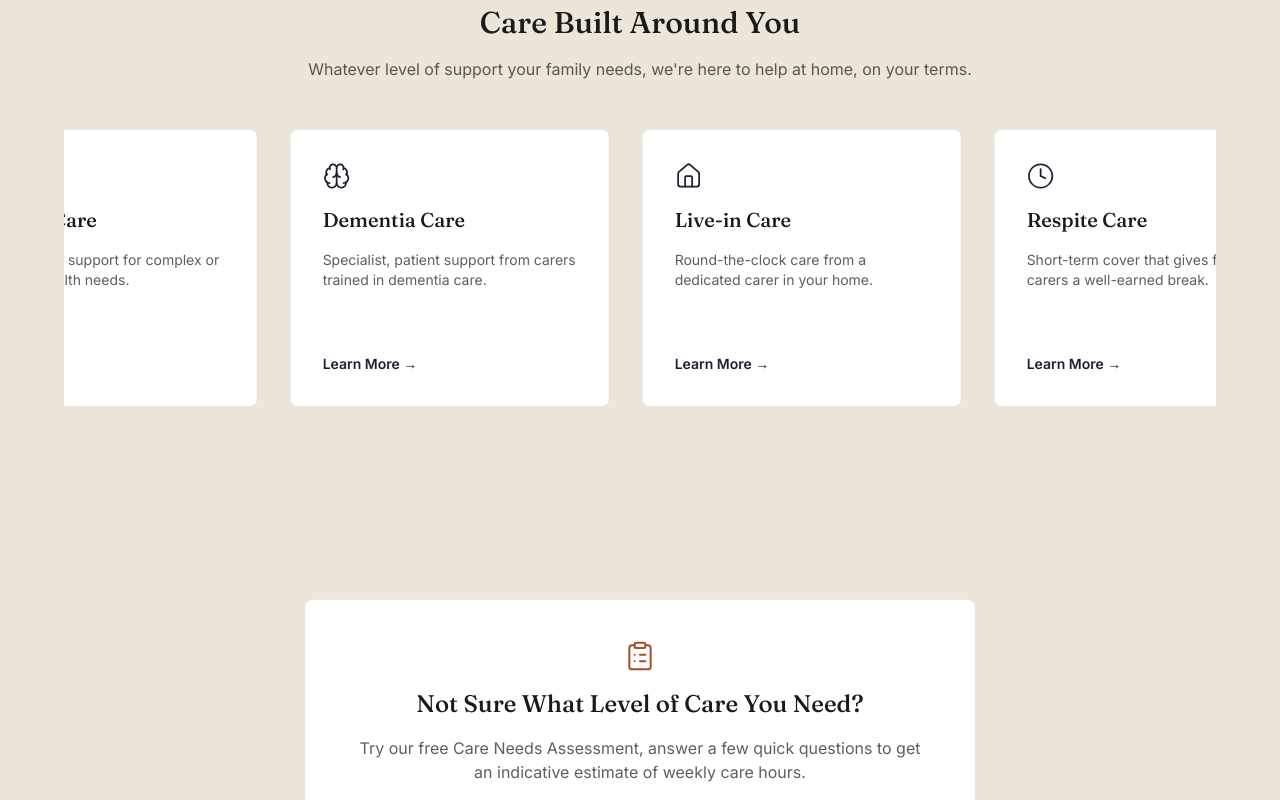
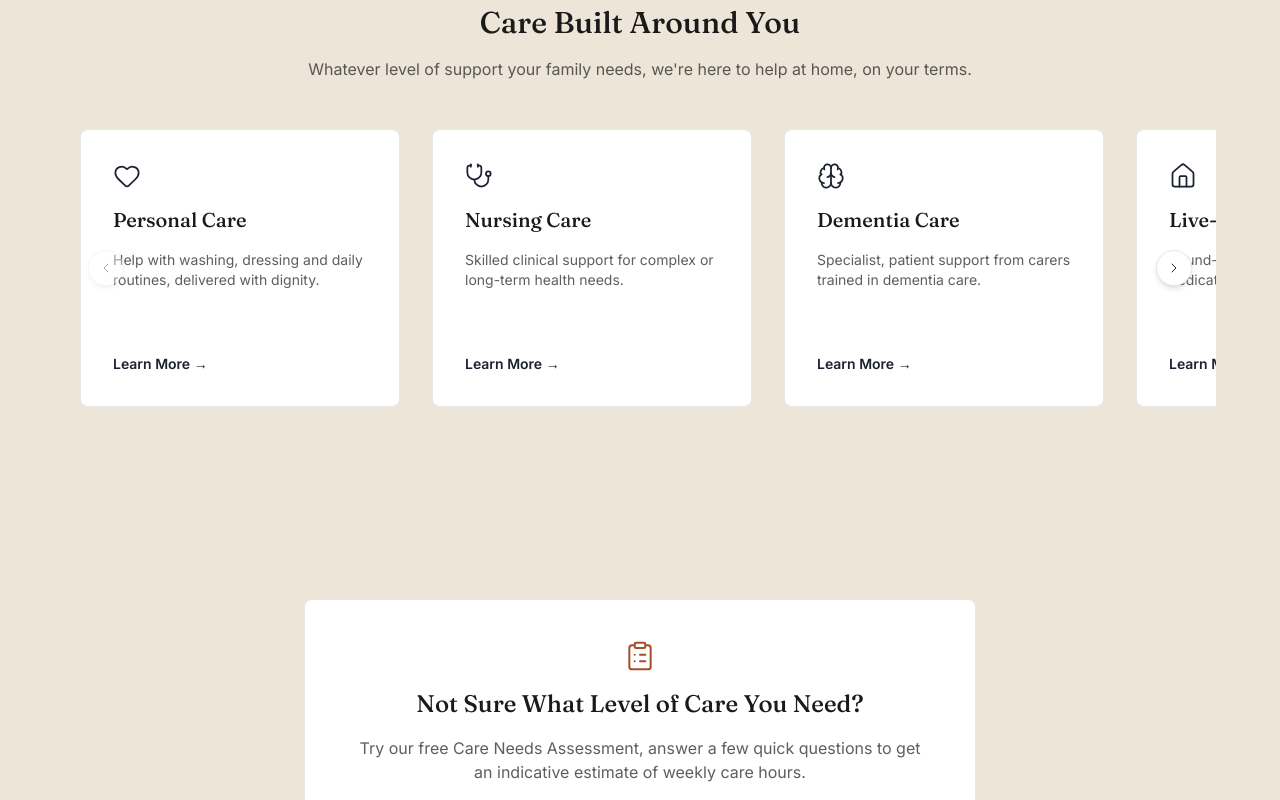
Before and after one commit to dfawole/senior-health-care-website, a Next.js app: page / in a window 1280 px wide. Shown: the part 980-1780 px from the top of the page. Built offline with nearby package versions, Linux system fonts and the light colour scheme.

Commit message:
Making the homepage carousels manual instead of auto-scrolling

```diff
--- a/app/globals.css
+++ b/app/globals.css
@@ -70,20 +70,17 @@ body {
   animation: gentle-bounce 2s ease-in-out infinite;
 }
 
-/* The track renders two back-to-back copies of the same card set (see
-   ServicesMarquee.tsx), so translating exactly -50% moves precisely one
-   full set-width — the loop point is invisible. */
-@keyframes marquee {
-  from {
-    transform: translateX(0);
-  }
-  to {
-    transform: translateX(-50%);
-  }
+/* Hides the native scrollbar on the manually-navigated services carousel
+   (ServicesCarousel.tsx) — arrow buttons are the intended scroll
+   affordance; native drag/swipe/wheel scrolling still works underneath,
+   this only hides the bar itself. */
+.no-scrollbar {
+  scrollbar-width: none;
+  -ms-overflow-style: none;
 }
 
-.animate-marquee {
-  animation: marquee 36s linear infinite;
+.no-scrollbar::-webkit-scrollbar {
+  display: none;
 }
 
 /* Global kill-switch for CSS-driven transitions/animations (hover states,
--- a/app/page.tsx
+++ b/app/page.tsx
@@ -3,7 +3,7 @@ import type { Metadata } from "next";
 import Hero from "@/components/Hero";
 import TrustRow from "@/components/TrustRow";
 import Section from "@/components/Section";
-import ServicesMarquee from "@/components/ServicesMarquee";
+import ServicesCarousel from "@/components/ServicesCarousel";
 import CTAButton from "@/components/CTAButton";
 import WhyChooseUs from "@/components/WhyChooseUs";
 import StatsRow from "@/components/StatsRow";
@@ -33,7 +33,11 @@ export default function HomePage() {
         title={homeContent.services.title}
         description={homeContent.services.description}
       >
-        <ServicesMarquee items={homeContent.services.items} />
+        <ServicesCarousel
+          items={homeContent.services.items}
+          scrollLeftLabel={homeContent.services.scrollLeftLabel}
+          scrollRightLabel={homeContent.services.scrollRightLabel}
+        />
       </Section>
       <Section>
         <div className="border-primary/10 mx-auto flex max-w-2xl flex-col items-center gap-4 rounded-lg border bg-white p-10 text-center">
--- a/components/Header.tsx
+++ b/components/Header.tsx
@@ -37,7 +37,7 @@ export default function Header() {
             independent of the nav column's own max-width/centering below —
             it stays put at left-6 no matter how that column is adjusted. */}
         <div className="absolute top-1/2 left-6 -translate-y-1/2">
-          <Logo />
+          <Logo hideWordmarkBelowSm />
         </div>
 
         {/* Nav + right-cluster live inside the same mx-auto max-w-6xl
@@ -152,7 +152,6 @@ export default function Header() {
                 </svg>
               </button>
             </div>
-
           </div>
         </div>
       </div>
--- a/components/Logo.tsx
+++ b/components/Logo.tsx
@@ -5,9 +5,17 @@ import { siteContent } from "@/content/site";
 type LogoProps = {
   /** "dark" = wordmark text for light backgrounds (header). "light" = wordmark text for the dark navy background (footer). */
   variant?: "dark" | "light";
+  /** Collapse to icon-only below the `sm` breakpoint. Use where the logo
+   * shares a row with other fixed-width elements (the header's phone
+   * number + menu trigger) that would otherwise collide with the full
+   * wordmark on narrow viewports. */
+  hideWordmarkBelowSm?: boolean;
 };
 
-export default function Logo({ variant = "dark" }: LogoProps) {
+export default function Logo({
+  variant = "dark",
+  hideWordmarkBelowSm = false,
+}: LogoProps) {
   const textColor = variant === "dark" ? "text-primary" : "text-white";
 
   return (
@@ -17,7 +25,9 @@ export default function Logo({ variant = "dark" }: LogoProps) {
       className={`inline-flex items-center gap-2 font-serif text-lg font-semibold tracking-wide ${textColor}`}
     >
       <ShcMonogram variant={variant} className="h-9 w-9 shrink-0" />
-      {siteContent.name}
+      <span className={hideWordmarkBelowSm ? "hidden sm:inline" : undefined}>
+        {siteContent.name}
+      </span>
     </Link>
   );
 }
--- /dev/null
+++ b/components/ServicesCarousel.tsx
@@ -0,0 +1,101 @@
+"use client";
+
+import { useEffect, useRef, useState } from "react";
+import { useReducedMotion } from "framer-motion";
+import { ChevronLeft, ChevronRight } from "lucide-react";
+import { Card, type CardItem } from "@/components/CardGrid";
+
+type ServicesCarouselProps = {
+  items: CardItem[];
+  scrollLeftLabel: string;
+  scrollRightLabel: string;
+};
+
+// Card width (w-80, see CardGrid) + the row's gap-8 — how far one click
+// advances, so each click reveals roughly one new card at the edge.
+const SCROLL_STEP = 320 + 32;
+
+const arrowButtonClasses =
+  "border-primary/10 text-primary hover:bg-background absolute top-1/2 z-10 flex h-9 w-9 -translate-y-1/2 items-center justify-center rounded-full border bg-white shadow-md transition-colors disabled:cursor-not-allowed disabled:opacity-40 disabled:hover:bg-white";
+
+/** Manually-navigated row of service cards — no auto-play, so there is no
+ * motion to pause (WCAG 2.2.2 Pause, Stop, Hide doesn't apply to
+ * user-initiated scrolling). Arrow clicks scroll smoothly except under
+ * prefers-reduced-motion, where the same click jumps instantly instead. */
+export default function ServicesCarousel({
+  items,
+  scrollLeftLabel,
+  scrollRightLabel,
+}: ServicesCarouselProps) {
+  const prefersReducedMotion = useReducedMotion();
+  const trackRef = useRef<HTMLDivElement>(null);
+  const [canScrollLeft, setCanScrollLeft] = useState(false);
+  const [canScrollRight, setCanScrollRight] = useState(false);
+
+  useEffect(() => {
+    const track = trackRef.current;
+    if (!track) return;
+
+    function updateScrollState() {
+      if (!track) return;
+      setCanScrollLeft(track.scrollLeft > 1);
+      setCanScrollRight(
+        track.scrollLeft + track.clientWidth < track.scrollWidth - 1,
+      );
+    }
+
+    updateScrollState();
+    track.addEventListener("scroll", updateScrollState);
+    window.addEventListener("resize", updateScrollState);
+    return () => {
+      track.removeEventListener("scroll", updateScrollState);
+      window.removeEventListener("resize", updateScrollState);
+    };
+  }, []);
+
+  function scrollByStep(direction: 1 | -1) {
+    trackRef.current?.scrollBy({
+      left: direction * SCROLL_STEP,
+      behavior: prefersReducedMotion ? "instant" : "smooth",
+    });
+  }
+
+  return (
+    <div className="relative">
+      <div
+        ref={trackRef}
+        className="no-scrollbar -mx-4 flex scroll-px-4 gap-8 overflow-x-auto px-4"
+      >
+        {items.map((item) => (
+          <div key={item.title} className="w-80 shrink-0">
+            <Card item={item} />
+          </div>
+        ))}
+      </div>
+
+      <button
+        type="button"
+        onClick={() => scrollByStep(-1)}
+        disabled={!canScrollLeft}
+        aria-label={scrollLeftLabel}
+        className={`${arrowButtonClasses} left-2`}
+      >
+        <ChevronLeft className="h-4 w-4" strokeWidth={1.5} aria-hidden="true" />
+      </button>
+
+      <button
+        type="button"
+        onClick={() => scrollByStep(1)}
+        disabled={!canScrollRight}
+        aria-label={scrollRightLabel}
+        className={`${arrowButtonClasses} right-2`}
+      >
+        <ChevronRight
+          className="h-4 w-4"
+          strokeWidth={1.5}
+          aria-hidden="true"
+        />
+      </button>
+    </div>
+  );
+}
--- a/components/ServicesMarquee.tsx
+++ /dev/null
@@ -1,37 +0,0 @@
-"use client";
-
-import { useReducedMotion } from "framer-motion";
-import CardGrid, { Card, type CardItem } from "@/components/CardGrid";
-
-type ServicesMarqueeProps = {
-  items: CardItem[];
-};
-
-/** Infinite auto-scrolling row of service cards. Falls back to the plain
- * static CardGrid for prefers-reduced-motion, rather than animating. */
-export default function ServicesMarquee({ items }: ServicesMarqueeProps) {
-  const prefersReducedMotion = useReducedMotion();
-
-  if (prefersReducedMotion) {
-    return <CardGrid items={items} />;
-  }
-
-  return (
-    <div className="group/marquee -mx-4 overflow-hidden">
-      <div className="animate-marquee flex w-max gap-8 px-4 group-focus-within/marquee:[animation-play-state:paused] group-hover/marquee:[animation-play-state:paused]">
-        {[...items, ...items].map((item, index) => {
-          const isDuplicate = index >= items.length;
-          return (
-            <div
-              key={`${item.title}-${index}`}
-              className="w-80 shrink-0"
-              aria-hidden={isDuplicate}
-            >
-              <Card item={item} tabIndex={isDuplicate ? -1 : undefined} />
-            </div>
-          );
-        })}
-      </div>
-    </div>
-  );
-}
--- a/components/TestimonialsCarousel.tsx
+++ b/components/TestimonialsCarousel.tsx
@@ -1,6 +1,6 @@
 "use client";
 
-import { useEffect, useState } from "react";
+import { useState } from "react";
 import { AnimatePresence, motion, useReducedMotion } from "framer-motion";
 import { Star } from "lucide-react";
 
@@ -18,7 +18,6 @@ export type TestimonialItem = {
 
 type TestimonialsCarouselProps = {
   testimonials: TestimonialItem[];
-  intervalMs?: number;
 };
 
 function getInitials(name: string): string {
@@ -31,20 +30,9 @@ function getInitials(name: string): string {
 
 export default function TestimonialsCarousel({
   testimonials,
-  intervalMs = 6000,
 }: TestimonialsCarouselProps) {
   const [activeIndex, setActiveIndex] = useState(0);
   const prefersReducedMotion = useReducedMotion();
-
-  useEffect(() => {
-    if (testimonials.length <= 1) return;
-
-    const timer = setInterval(() => {
-      setActiveIndex((current) => (current + 1) % testimonials.length);
-    }, intervalMs);
-
-    return () => clearInterval(timer);
-  }, [testimonials.length, intervalMs]);
 
   const active = testimonials[activeIndex];
 
--- a/content/home.ts
+++ b/content/home.ts
@@ -33,6 +33,8 @@ export const homeContent = {
     title: "Care Built Around You",
     description:
       "Whatever level of support your family needs, we're here to help at home, on your terms.",
+    scrollLeftLabel: "Scroll services left",
+    scrollRightLabel: "Scroll services right",
     items: [
       {
         icon: "heart",
```
